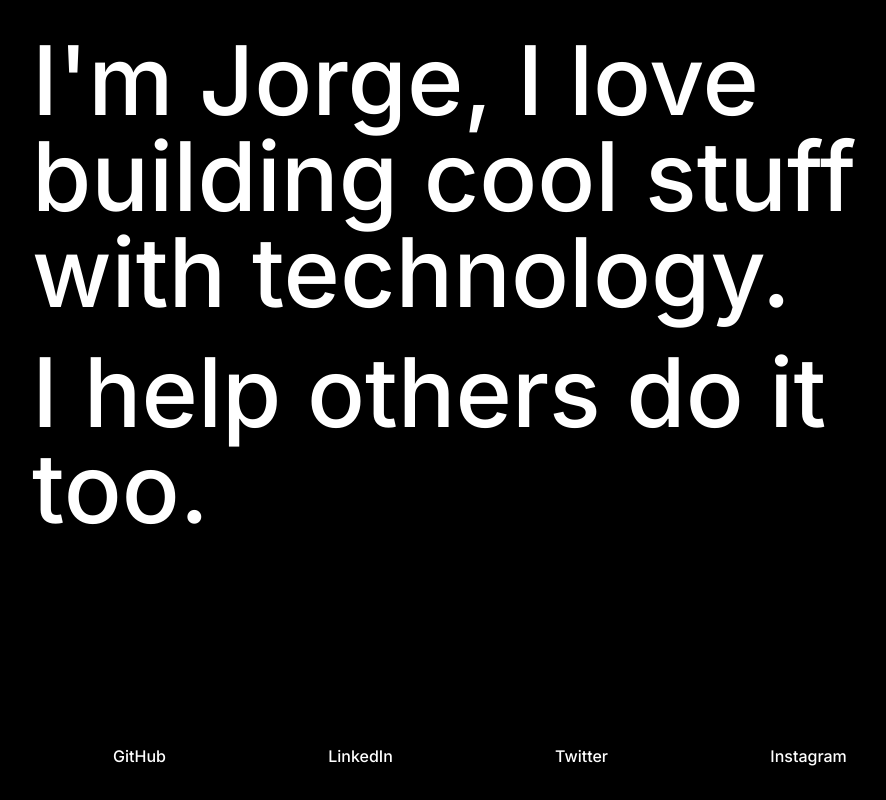
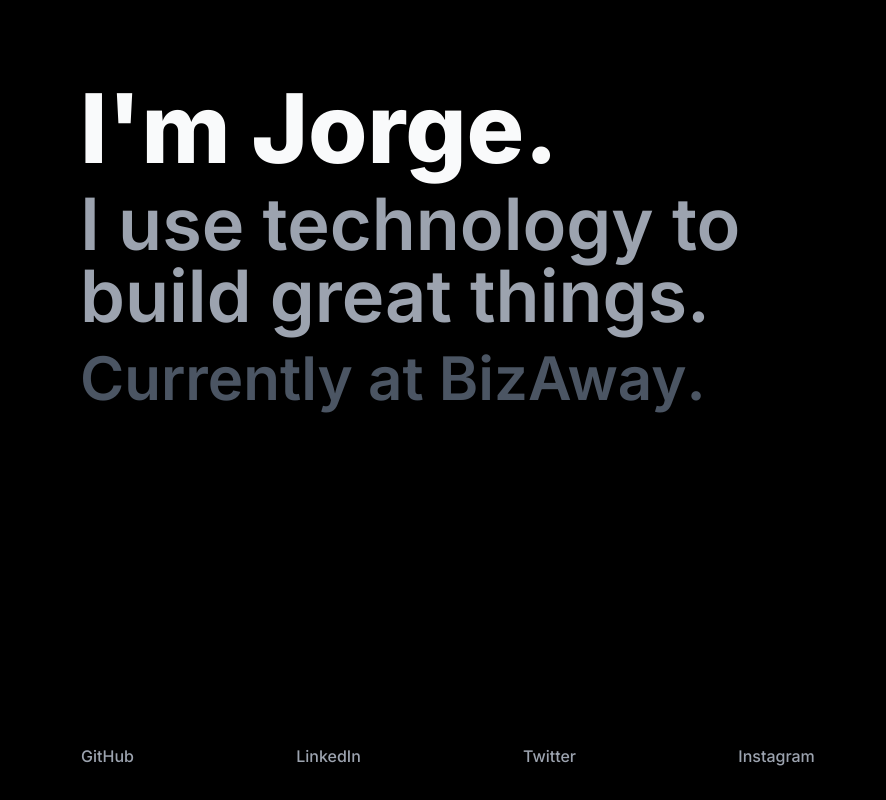
Before and after one commit to jorgeteixe/jorgeteixeira.es, a Next.js app: page / in a window 1280 px wide. Shown: the whole page, without its empty margins (0-886 px from the left). Built offline with nearby package versions, Linux system fonts and the light colour scheme.

Commit message:
redesign

```diff
--- /dev/null
+++ b/components/effects/bizaway.js
@@ -0,0 +1,24 @@
+import Link from 'next/link'
+import { motion } from 'framer-motion'
+
+function BizAway() {
+  return (
+    <Link href="https://bizaway.com" passHref>
+      <motion.a
+        whileHover={{
+          scale: 1.01,
+          transition: { duration: 0.5 }
+        }}
+        whileTap={{
+          scale: 0.99,
+          transition: { duration: 0.2 }
+        }}
+        className="hover:text-[#00BCD6] transition-colors inline-block"
+      >
+        BizAway
+      </motion.a>
+    </Link>
+  )
+}
+
+export default BizAway
--- a/components/effects/bounce.js
+++ /dev/null
@@ -1,21 +0,0 @@
-import { motion } from 'framer-motion'
-
-function Bounce({ children }) {
-  return (
-    <motion.span
-      whileHover={{
-        scale: 1.1,
-        transition: { duration: 0.5 }
-      }}
-      whileTap={{
-        scale: 0.9,
-        transition: { duration: 0.2 }
-      }}
-      className="hover:text-primary hover:cursor-pointer transition-colors inline-block select-none"
-    >
-      {children}
-    </motion.span>
-  )
-}
-
-export default Bounce
--- a/components/effects/rotate.js
+++ /dev/null
@@ -1,22 +0,0 @@
-import { motion } from 'framer-motion'
-
-function Rotate({ children }) {
-  return (
-    <motion.span
-      whileHover={{
-        rotate: 360,
-        transition: { duration: 0.4 }
-      }}
-      whileTap={{
-        rotate: 370,
-        scale: 1.05,
-        transition: { duration: 0.5 }
-      }}
-      className="hover:text-primary hover:cursor-pointer transition-colors inline-block select-none"
-    >
-      {children}
-    </motion.span>
-  )
-}
-
-export default Rotate
--- /dev/null
+++ b/components/effects/skills.js
@@ -0,0 +1,32 @@
+import { motion } from 'framer-motion'
+import { useState } from 'react'
+
+function Skills({ skills }) {
+  const variants = {}
+
+  const [current, setCurrent] = useState(0)
+  const [clicks, setClicks] = useState(0)
+
+  return (
+    <motion.span
+      whileHover={{
+        scale: 1.0 + 0.02 * clicks,
+        transition: { duration: 0.5 }
+      }}
+      whileTap={{
+        scale: 0.99,
+        transition: { duration: 0.2 }
+      }}
+      onClick={() =>
+        clicks < 3
+          ? setClicks(clicks + 1)
+          : setCurrent((current + 1) % skills.length)
+      }
+      className="hover:text-primary hover:cursor-pointer transition-colors inline-block select-none"
+    >
+      {skills[current]}
+    </motion.span>
+  )
+}
+
+export default Skills
--- a/components/navbar.js
+++ b/components/navbar.js
@@ -2,7 +2,7 @@ import Link from 'next/link'
 
 function Navbar() {
   return (
-    <div className="flex flex-col sm:flex-row pb-8 justify-around max-w-4xl font-medium">
+    <div className="flex flex-col sm:flex-row px-8 sm:px-0 justify-around font-medium text-gray-400 ">
       <Link href="https://github.com/jorgeteixe" passHref>
         <a className="mt-2 sm:mt-0 hover:text-primary transition-colors">
           GitHub
--- a/components/seo.js
+++ b/components/seo.js
@@ -4,7 +4,7 @@ function Seo({ title }) {
   return (
     <Head>
       <title>
-        Jorge Teixeira |{' '}
+        Jorge Teixeira —{' '}
         {title || 'Creator. Mentor. Tech advocate based in Galicia.'}
       </title>
       <meta
--- a/pages/index.js
+++ b/pages/index.js
@@ -1,24 +1,40 @@
 import Seo from '../components/seo'
 import Navbar from '../components/navbar'
-import Rotate from '../components/effects/rotate'
-import Bounce from '../components/effects/bounce'
+import Skills from '../components/effects/skills'
+import BizAway from '../components/effects/bizaway'
 
 export default function Home() {
+  const skills = [
+    'technology',
+    'JavaScript',
+    'containers',
+    'React',
+    'Kubernetes',
+    'AWS',
+    'Linux',
+    'MongoDB'
+  ]
+
   return (
     <>
       <Seo />
-      <div className="h-screen flex flex-col bg-black text-white pt-8 px-8 select-none">
-        <div className="max-w-4xl">
-          <p className="text-5xl sm:text-6xl md:text-8xl font-medium">
-            I&apos;m Jorge, I love building <Bounce>cool</Bounce> stuff with
-            technology.
+      <div className="h-screen flex flex-col bg-black text-gray-50 select-none">
+        <div className="max-w-4xl p-10 sm:p-20">
+          <p className="text-5xl sm:text-6xl md:text-8xl mb-3 font-bold">
+            I&apos;m Jorge.
           </p>
-          <p className="text-5xl sm:text-6xl md:text-8xl font-medium mt-6">
-            I <Rotate>help</Rotate> others do it too.
+          <p className="text-4xl sm:text-5xl font-semibold md:text-7xl text-gray-400 mb-4">
+            I use <Skills skills={skills} /> <br className="inline sm:hidden" />
+            to <br className="hidden sm:inline" /> build great things.
+          </p>
+          <p className="text-3xl sm:text-4xl font-semibold md:text-6xl text-gray-600">
+            Currently at <BizAway />.
           </p>
         </div>
         <div className="grow" />
-        <Navbar />
+        <div className="pb-8 max-w-4xl ">
+          <Navbar />
+        </div>
       </div>
     </>
   )
```
Also changed, not shown: public/open-graph-image.png.
